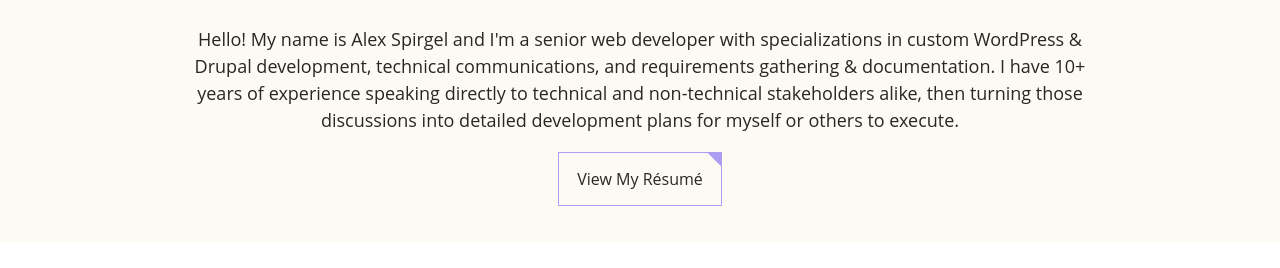
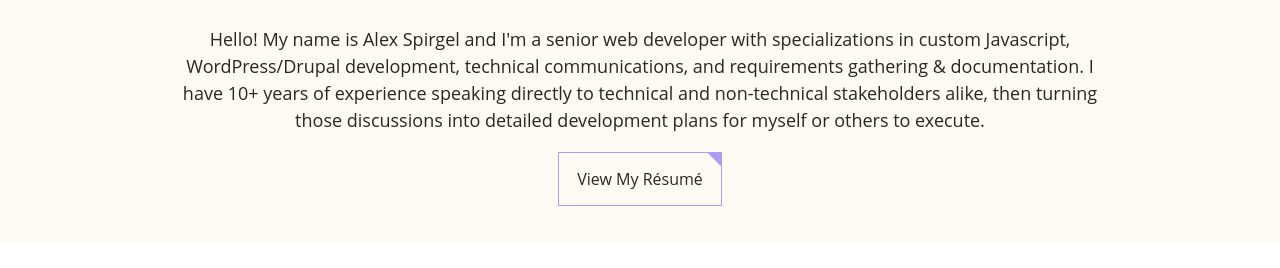
Before and after one commit to alexspirgel/alexspirgel.github.io, a website: page index.html in a window 1280 px wide. Shown: the part 137-405 px from the top of the page. Drawn offline with Linux system fonts and the light colour scheme.

Commit message:
Updated resume and skillset

```diff
--- a/index.html
+++ b/index.html
@@ -78,7 +78,7 @@
 		<main class="main">
 			<section class="about" id="about">
 				<h2 class="h2">About</h2>
-				<p>Hello! My name is Alex Spirgel and I'm a senior web developer with specializations in custom WordPress & Drupal development, technical communications, and requirements gathering & documentation. I have 10+ years of experience speaking directly to technical and non-technical stakeholders alike, then turning those discussions into detailed development plans for myself or others to execute.</p>
+				<p>Hello! My name is Alex Spirgel and I'm a senior web developer with specializations in custom Javascript, WordPress/Drupal development, technical communications, and requirements gathering & documentation. I have 10+ years of experience speaking directly to technical and non-technical stakeholders alike, then turning those discussions into detailed development plans for myself or others to execute.</p>
 				<p><a data-button-color="purple" data-button-icon="new-window" href="assets/resume.pdf" target="_blank">View My Résumé</a></p>
 			</section>
 			<section class="portfolio" id="portfolio">
```
Also changed, not shown: 1 other file.
